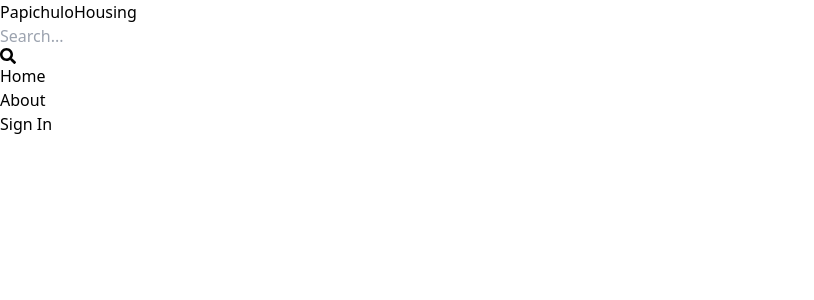
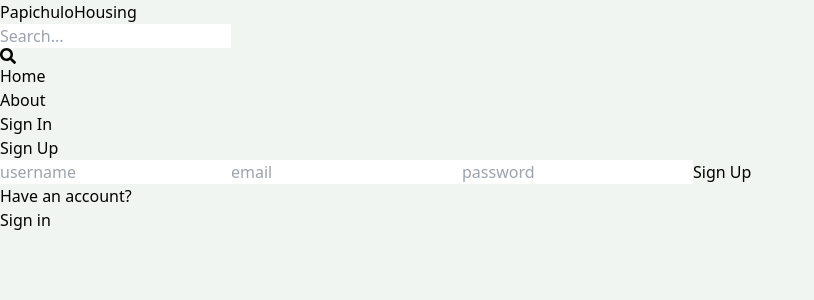
Before and after one commit to Papichuloooo99/Mern-stack, a React (Vite) app in the folder client/: page /sign-up in a window 1280 px wide. Shown: the top 300 px of the page, without its empty margins (0-814 px from the left). Built offline with nearby package versions, Linux system fonts and the light colour scheme.

Commit message:
created signup page ui

```diff
--- a/client/src/index.css
+++ b/client/src/index.css
@@ -1,3 +1,7 @@
 @tailwind base;
 @tailwind components;
 @tailwind utilities;
+
+body{
+    background-color: rgb(241, 245, 241);
+}
--- a/client/src/pages/SignUp.jsx
+++ b/client/src/pages/SignUp.jsx
@@ -1,9 +1,29 @@
-import React from 'react'
+import React from 'react';
+import {Link} from 'react-router-dom';
 
 export default function SignUp() {
   return (
-    <div>
-
+    <div className='p-3 max-w-lg mx-auto'>
+      <h1 className='text-3xl text-center font-semibold my-7'>
+        Sign Up
+      </h1>
+      <form className='flex flex-col gap-4'>
+        <input type="text" placeholder='username'
+        className='border p-3 rounded-lg' id='username'/>
+        <input type="email" placeholder='email'
+        className='border p-3 rounded-lg' id='email'/>
+        <input type="password" placeholder='password'
+        className='border p-3 rounded-lg' id='password'/>
+        <button className='bg-slate-700 text-white p-3 rounded-lg
+        uppercase hover:opacity-95 disabled:opacity-80'>
+          Sign Up</button>
+      </form>
+      <div className='flex gap-2 mt-5'>
+          <p>Have an account?</p>
+          <Link to={'/sign-in'}>
+            <span className='text-blue-700'>Sign in</span>
+          </Link>
+      </div>
     </div>
   )
 }
```
Also changed, not shown: 2 other files (tests, documents, lock files or other folders).
